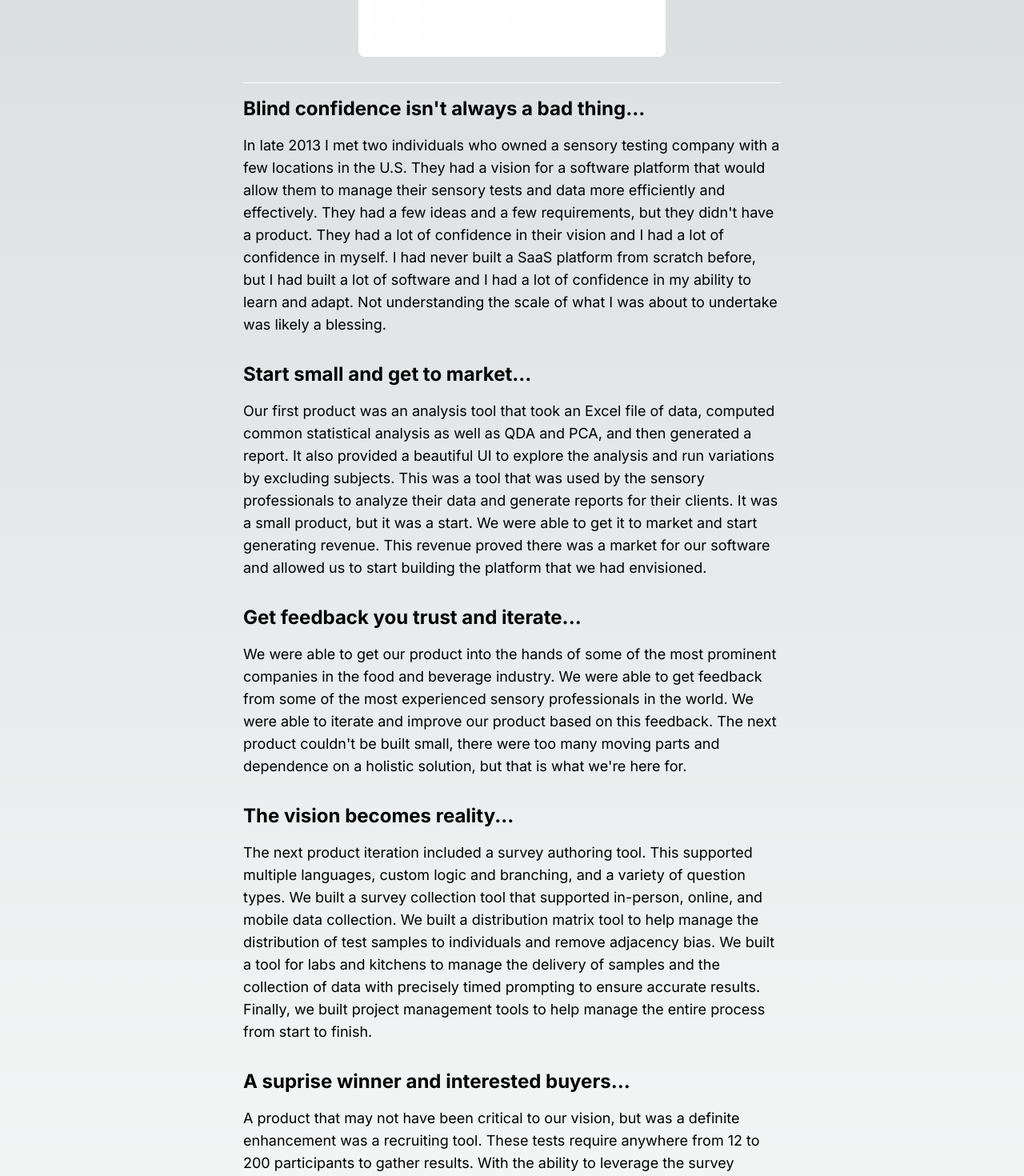
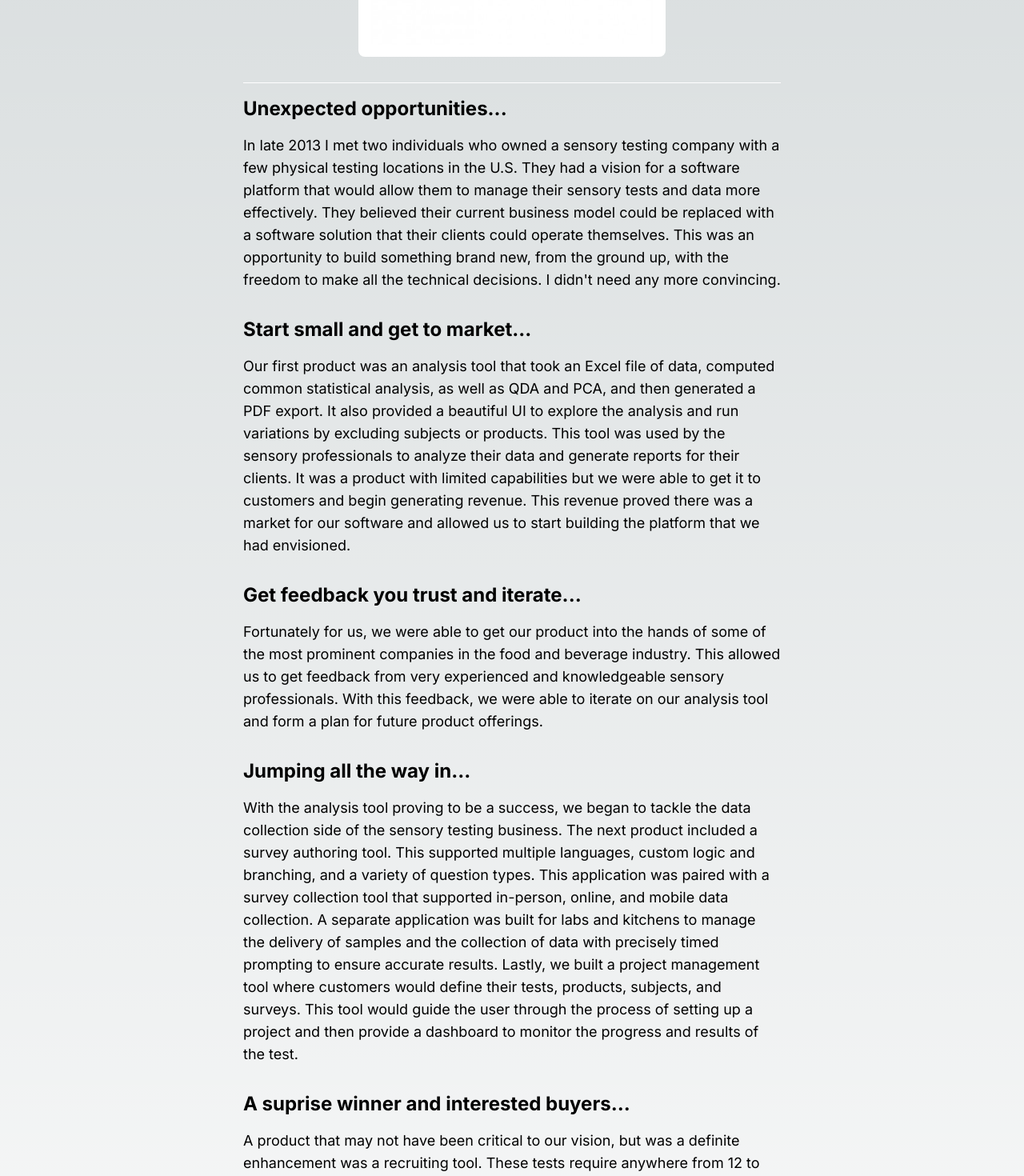
Before and after one commit to bearfact/portfolio, a Next.js app: page /projects/redjade in a window 1280 px wide. Shown: the part 340-1810 px from the top of the page at 80% size. Built offline with nearby package versions, Linux system fonts and the light colour scheme.

Commit message:
redjade revise

```diff
--- a/app/projects/(id)/redjade/page.tsx
+++ b/app/projects/(id)/redjade/page.tsx
@@ -22,62 +22,63 @@ export default function Page() {
               </figure>
             </div>
             <h2 className="text-2xl font-bold mb-4">
-              Blind confidence isn&apos;t always a bad thing...
+              Unexpected opportunities...
             </h2>
 
             <p className="lead mb-8">
               In late 2013 I met two individuals who owned a sensory testing
-              company with a few locations in the U.S. They had a vision for a
-              software platform that would allow them to manage their sensory
-              tests and data more efficiently and effectively. They had a few
-              ideas and a few requirements, but they didn&apos;t have a product.
-              They had a lot of confidence in their vision and I had a lot of
-              confidence in myself. I had never built a SaaS platform from
-              scratch before, but I had built a lot of software and I had a lot
-              of confidence in my ability to learn and adapt. Not understanding
-              the scale of what I was about to undertake was likely a blessing.
+              company with a few physical testing locations in the U.S. They had
+              a vision for a software platform that would allow them to manage
+              their sensory tests and data more effectively. They believed their
+              current business model could be replaced with a software solution
+              that their clients could operate themselves. This was an
+              opportunity to build something brand new, from the ground up, with
+              the freedom to make all the technical decisions. I didn&apos;t
+              need any more convincing.
             </p>
             <h2 className="text-2xl font-bold mb-4">
               Start small and get to market...
             </h2>
             <p className="mb-8">
               Our first product was an analysis tool that took an Excel file of
-              data, computed common statistical analysis as well as QDA and PCA,
-              and then generated a report. It also provided a beautiful UI to
-              explore the analysis and run variations by excluding subjects.
-              This was a tool that was used by the sensory professionals to
-              analyze their data and generate reports for their clients. It was
-              a small product, but it was a start. We were able to get it to
-              market and start generating revenue. This revenue proved there was
-              a market for our software and allowed us to start building the
-              platform that we had envisioned.
+              data, computed common statistical analysis, as well as QDA and
+              PCA, and then generated a PDF export. It also provided a beautiful
+              UI to explore the analysis and run variations by excluding
+              subjects or products. This tool was used by the sensory
+              professionals to analyze their data and generate reports for their
+              clients. It was a product with limited capabilities but we were
+              able to get it to customers and begin generating revenue. This
+              revenue proved there was a market for our software and allowed us
+              to start building the platform that we had envisioned.
             </p>
             <h2 className="text-2xl font-bold mb-4">
               Get feedback you trust and iterate...
             </h2>
             <p className="mb-8">
-              We were able to get our product into the hands of some of the most
-              prominent companies in the food and beverage industry. We were
-              able to get feedback from some of the most experienced sensory
-              professionals in the world. We were able to iterate and improve
-              our product based on this feedback. The next product couldn&apos;t
-              be built small, there were too many moving parts and dependence on
-              a holistic solution, but that is what we&apos;re here for.
+              Fortunately for us, we were able to get our product into the hands
+              of some of the most prominent companies in the food and beverage
+              industry. This allowed us to get feedback from very experienced
+              and knowledgeable sensory professionals. With this feedback, we
+              were able to iterate on our analysis tool and form a plan for
+              future product offerings.
             </p>
             <h2 className="text-2xl font-bold mb-4">
-              The vision becomes reality...
+              Jumping all the way in...
             </h2>
             <p className="mb-8">
-              The next product iteration included a survey authoring tool. This
-              supported multiple languages, custom logic and branching, and a
-              variety of question types. We built a survey collection tool that
-              supported in-person, online, and mobile data collection. We built
-              a distribution matrix tool to help manage the distribution of test
-              samples to individuals and remove adjacency bias. We built a tool
-              for labs and kitchens to manage the delivery of samples and the
-              collection of data with precisely timed prompting to ensure
-              accurate results. Finally, we built project management tools to
-              help manage the entire process from start to finish.
+              With the analysis tool proving to be a success, we began to tackle
+              the data collection side of the sensory testing business. The next
+              product included a survey authoring tool. This supported multiple
+              languages, custom logic and branching, and a variety of question
+              types. This application was paired with a survey collection tool
+              that supported in-person, online, and mobile data collection. A
+              separate application was built for labs and kitchens to manage the
+              delivery of samples and the collection of data with precisely
+              timed prompting to ensure accurate results. Lastly, we built a
+              project management tool where customers would define their tests,
+              products, subjects, and surveys. This tool would guide the user
+              through the process of setting up a project and then provide a
+              dashboard to monitor the progress and results of the test.
             </p>
             <h2 className="text-2xl font-bold mb-4">
               A suprise winner and interested buyers...
```
